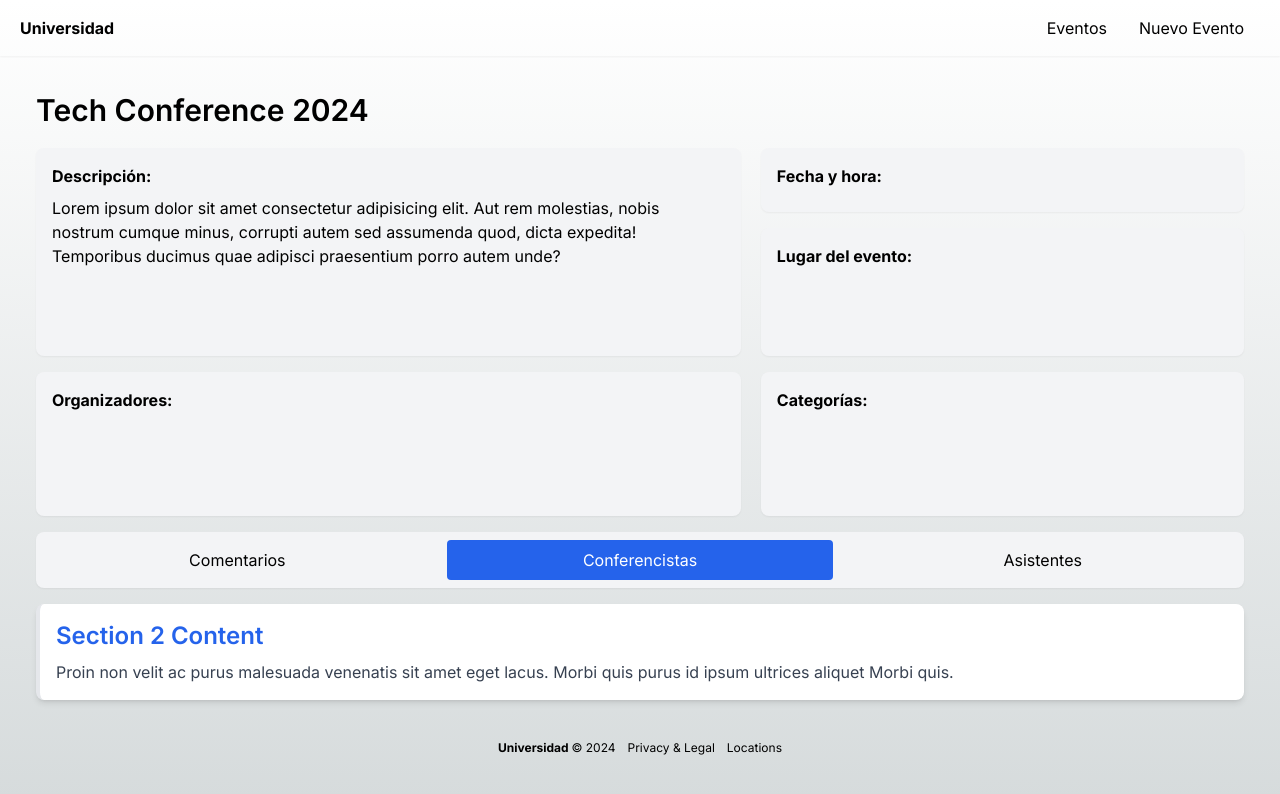
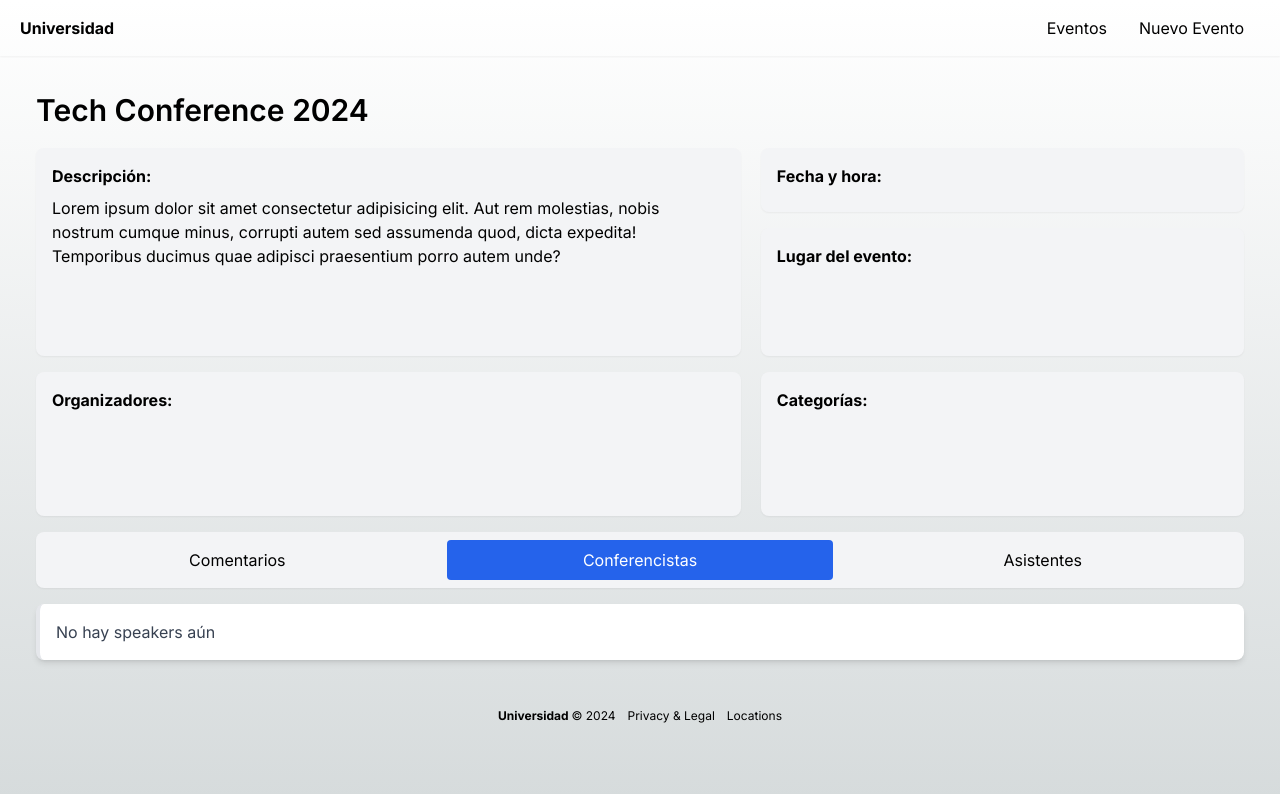
Before and after one commit to Skydoes10/university_events_frontend, a Next.js app: page /eventos/1 in a window 1280 px wide. Both pictures are taken after a click on the button "Conferencistas". Shown: the top 794 px of the page. Built offline with nearby package versions, Linux system fonts and the light colour scheme.

Commit message:
added speakers list

```diff
--- a/src/app/(events)/eventos/[id]/page.tsx
+++ b/src/app/(events)/eventos/[id]/page.tsx
@@ -68,6 +68,7 @@ export default function EventPage({ params }: Props) {
 					<Tabs
 						comments={event.comments}
 						assistants={event.assistants}
+						speakers={event.speakers}
 					/>
 				</div>
 			</div>
--- /dev/null
+++ b/src/components/event/speakers/AddSpeaker.tsx
@@ -0,0 +1,53 @@
+import { useState } from 'react';
+
+interface Speaker {
+    fullName: string;
+    username: string;
+}
+
+interface Props {
+    onAddSpeaker: (speaker: Speaker) => void;
+}
+
+export const AddSpeaker = ({ onAddSpeaker }: Props) => {
+    const [fullName, setFullName] = useState('');
+    const [username, setUsername] = useState('');
+
+    const handleSubmit = (e: React.FormEvent) => {
+        e.preventDefault();
+        if (fullName && username) {
+            onAddSpeaker({ fullName, username });
+            setFullName('');
+            setUsername('');
+        }
+    };
+
+    return (
+        <div className="flex items-center my-4 border-b-2 border-gray-100 pb-4">
+            <form className="flex flex-col w-full" onSubmit={handleSubmit}>
+                <input
+                    type="text"
+                    className="p-2 mb-2 border border-gray-200 rounded-md focus:outline-none focus:shadow-outline"
+                    placeholder="Nombre completo"
+                    value={fullName}
+                    onChange={(e) => setFullName(e.target.value)}
+                    required
+                />
+                <input
+                    type="text"
+                    className="p-2 mb-2 border border-gray-200 rounded-md focus:outline-none focus:shadow-outline"
+                    placeholder="Username"
+                    value={username}
+                    onChange={(e) => setUsername(e.target.value)}
+                    required
+                />
+                <button
+                    type="submit"
+                    className="w-1/5 mt-4 btn-primary text-white px-4 py-2 rounded-md focus:outline-none focus:shadow-outline"
+                >
+                    Enviar
+                </button>
+            </form>
+        </div>
+    );
+};
--- /dev/null
+++ b/src/components/event/speakers/Speaker.tsx
@@ -0,0 +1,19 @@
+import { Speaker } from "@/interfaces/speaker";
+
+interface Props {
+    speaker: Speaker;
+}
+
+export const SpeakerItem = ( { speaker }: Props) => {
+
+    return (
+        <div className="flex items-center my-4 border-b-2 border-gray-100 pb-4">
+			<div className="ml-4">
+				<p className="font-semibold text-gray-700">
+					{speaker.fullName}
+				</p>
+			</div>
+		</div>
+    );
+
+}
--- /dev/null
+++ b/src/components/event/speakers/SpeakerList.tsx
@@ -0,0 +1,21 @@
+import { Speaker } from '@/interfaces/speaker';
+import { SpeakerItem } from './Speaker';
+import { AddSpeaker } from './AddSpeaker';
+
+interface Props {
+    speakers: Speaker[];
+}
+
+export const SpeakerList = ({ speakers }: Props) => {
+    return (
+        <div className="transition-all duration-300 bg-white p-4 rounded-lg shadow-md border-l-4 mb-2">
+            {speakers.length > 0 ? (
+                speakers.map((speaker) => (
+                    <SpeakerItem key={speaker.username} speaker={speaker} />
+                ))
+            ) : (
+                <p className="text-gray-700">No hay speakers aún</p>
+            )}
+        </div>
+    );
+};
--- a/src/components/event/tabs/Tabs.tsx
+++ b/src/components/event/tabs/Tabs.tsx
@@ -2,13 +2,16 @@
 import React, { useState } from 'react';
 import { CommentList } from '../comments/CommentList';
 import { Assistant, Comment } from '@/interfaces';
+import { Speaker } from '@/interfaces/speaker';
+import { SpeakerList } from '../speakers/SpeakerList';
 
 interface Props {
 	comments: Comment[];
 	assistants: Assistant[];
+	speakers: Speaker[];
 }
 
-export const Tabs = ({ comments, assistants }: Props) => {
+export const Tabs = ({ comments, assistants, speakers }: Props) => {
 	const [openTab, setOpenTab] = useState<number>(1);
 
 	return (
@@ -49,16 +52,7 @@ export const Tabs = ({ comments, assistants }: Props) => {
 			)}
 
 			{openTab === 2 && (
-				<div className="transition-all duration-300 bg-white p-4 rounded-lg shadow-md border-l-4">
-					<h2 className="text-2xl font-semibold mb-2 text-blue-600">
-						Section 2 Content
-					</h2>
-					<p className="text-gray-700">
-						Proin non velit ac purus malesuada venenatis sit amet
-						eget lacus. Morbi quis purus id ipsum ultrices aliquet
-						Morbi quis.
-					</p>
-				</div>
+				<SpeakerList speakers={speakers} />
 			)}
 
 			{openTab === 3 && (
--- /dev/null
+++ b/src/interfaces/speaker.ts
@@ -0,0 +1,4 @@
+export interface Speaker {
+    fullName: string;
+    username: string;
+}
```
